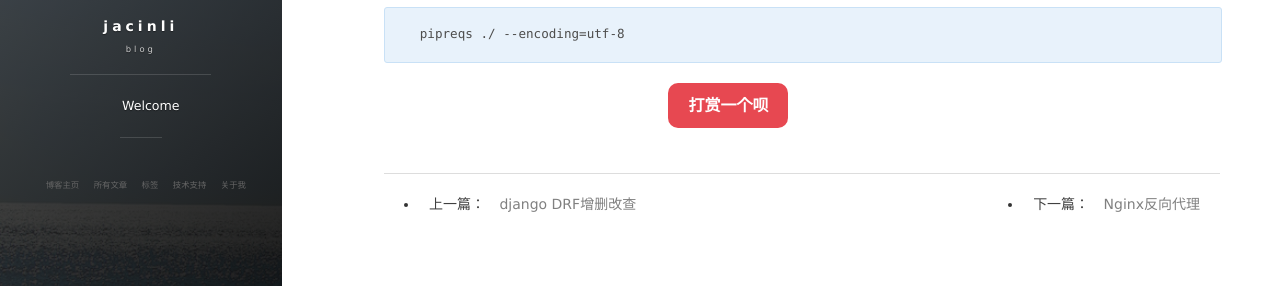
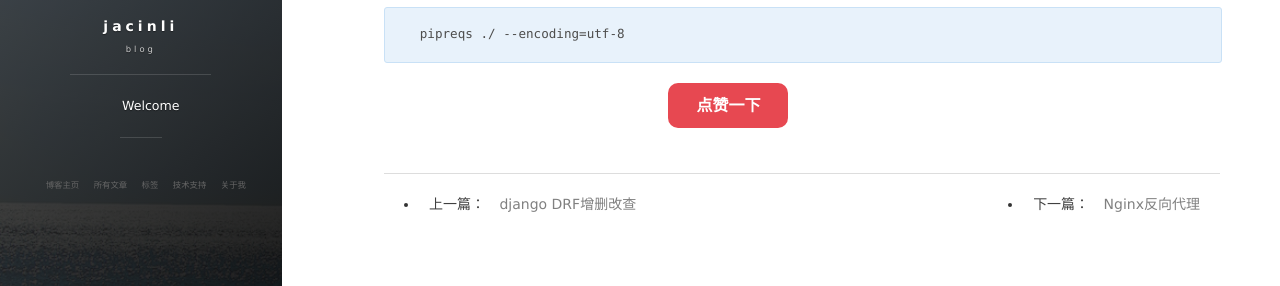
Before and after one commit to jacinli/jacinli.github.io, a Jekyll site: the page built from _posts/python/2024-06-23-pythonImport解析.md, in a window 1280 px wide and 900 px high, scrolled down 2274 px. Shown: the part 410-696 px from the top of the window. Built offline with Jekyll 4.4.1, drawn with Linux system fonts in a browser that asks for light colours; nearby versions of some CDN libraries; comment, search, counter and statistics services are not loaded.

Commit message:
feat: remove onclick()

```diff
--- a/_includes/new-old.html
+++ b/_includes/new-old.html
@@ -1,7 +1,7 @@
 <section>
 
             <div class="content-play">
-              <p><a href="javascript:void(0)" onclick="dashangToggle()" class="dashang" title="打赏，支持一下">打赏一个呗</a></p>
+              <p><a href="javascript:void(0)" onclick="" class="dashang" title="打赏，支持一下">点赞一下</a></p>
               <div class="hide_box-play"></div>
               <div class="shang_box-play">
                 <a class="shang_close-play" href="javascript:void(0)" onclick="dashangToggle()" title="关闭"><img src="/images/payimg/close.jpg" alt="取消" /></a>
```
